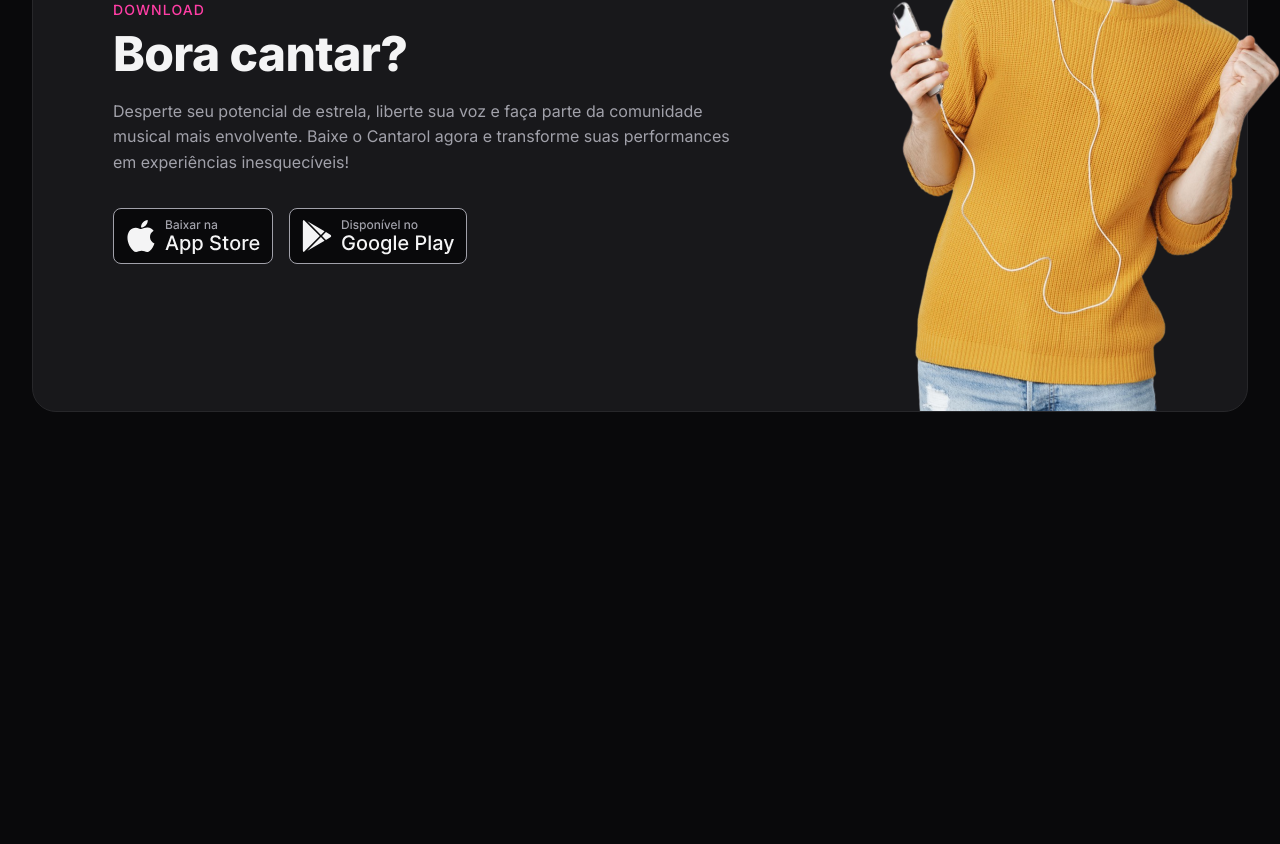
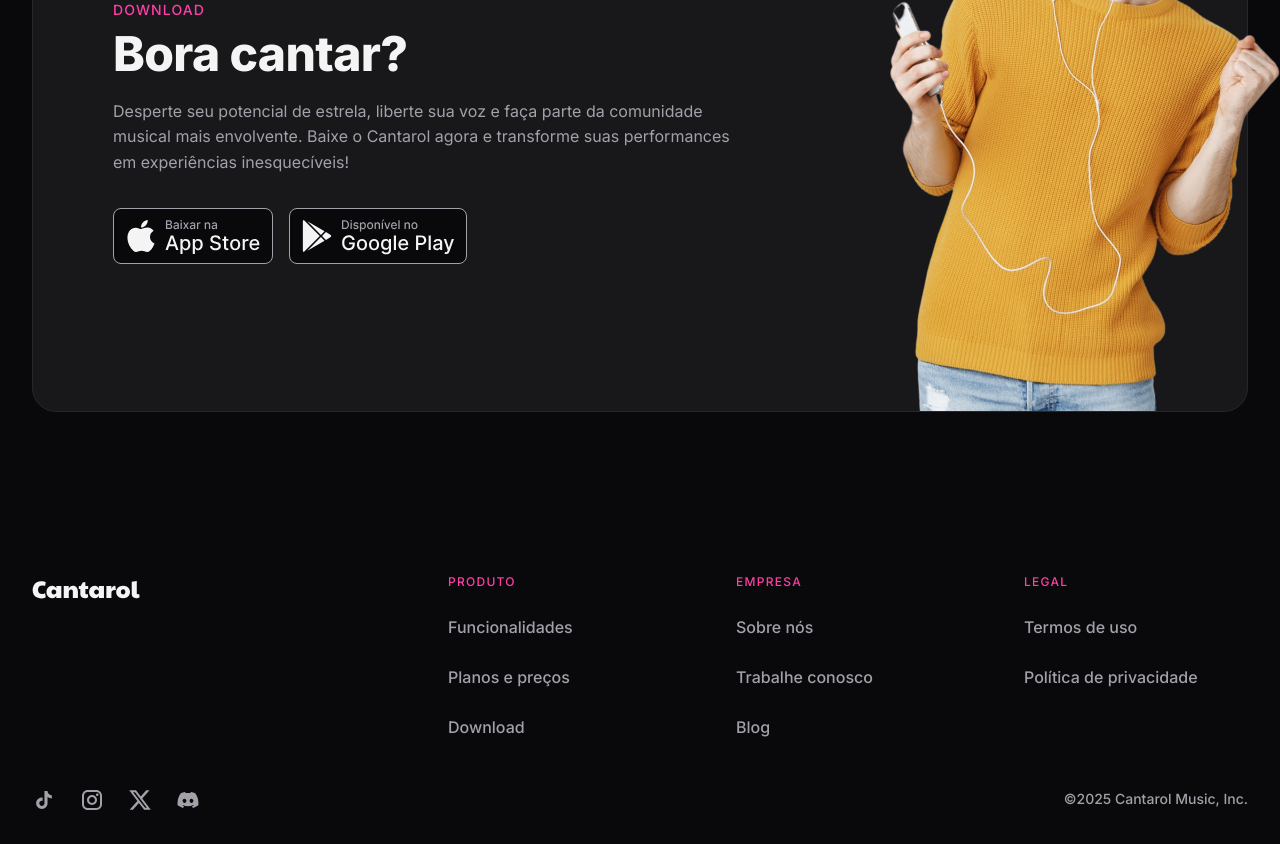
Before and after one commit to bastos88/Cantarol, a plain HTML site: page index.html in a window 1280 px wide. Shown: the part 3762-4606 px from the top of the page. Before the commit the page ends 4254 px from the top, so only its background shows below. Drawn offline with Linux system fonts and the light colour scheme.

Commit message:
footer e ajustes finais

```diff
--- a/index.html
+++ b/index.html
@@ -213,6 +213,45 @@
             </div>
         </div>
     </section>
+
+    <footer>
+        <div class="container py-xl grid">
+            <section class="grid top">
+                <img src="/assets/icons/Logo.svg" alt="" />
+
+                <nav class="even-columns">
+                    <ul role="list" class="grid gap-1.5">
+                        <li class="title">Produto</li>
+                        <li><a href="#features">Funcionalidades</a></li>
+                        <li><a href="#pricing">Planos e preços</a></li>
+                        <li><a href="#download">Download</a></li>
+                    </ul>
+
+                    <ul role="list" class="grid gap-1.5">
+                        <li class="title">Empresa</li>
+                        <li><a href="#about">Sobre nós</a></li>
+                        <li><a href="#">Trabalhe conosco</a></li>
+                        <li><a href="#">Blog</a></li>
+                    </ul>
+
+                    <ul role="list" class="grid gap-1.5">
+                        <li class="title">Legal</li>
+                        <li><a href="#">Termos de uso</a></li>
+                        <li><a href="#">Política de privacidade</a></li>
+                    </ul>
+                </nav>
+            </section>
+            <section class="bottom flex gap-1.5">
+                <div class="flex gap-1.5">
+                    <a href="#" class="socials" aria-label="tiktok"></a>
+                    <a href="#" class="socials" aria-label="instagram"></a>
+                    <a href="#" class="socials" aria-label="twitter"></a>
+                    <a href="#" class="socials" aria-label="discord"></a>
+                </div>
+                <span class="copy">©2025 Cantarol Music, Inc.</span>
+            </section>
+        </div>
+    </footer>
 </body>
 
 </html>
--- /dev/null
+++ b/styles/footer.css
@@ -0,0 +1,59 @@
+footer {
+    color: var(--text-color-secondary);
+    font-weight: var(--fw-md);
+
+    & .container {
+        padding-inline: 3rem;
+    }
+
+    & .container,
+    & .top {
+        gap: 3rem;
+    }
+
+    & nav.even-columns {
+        gap: 4rem;
+    }
+
+    & .top ul {
+        align-content: start;
+    }
+
+    & .title {
+        font-size: 0.75rem;
+        letter-spacing: 0.08rem;
+        text-transform: uppercase;
+        color: var(--brand-color-secondary);
+    }
+
+    & .bottom {
+        flex-wrap: wrap;
+
+        & > div {
+            margin-right: auto;
+        }
+
+        & span {
+            font-size: 0.875rem;
+        }
+    }
+
+    @media (width >= 80em) {
+        .container {
+            padding-inline: 0;
+            padding-bottom: 2rem;
+        }
+
+        & .top {
+            grid-template-columns: auto 1fr;
+
+            & nav {
+                margin-left: auto;
+
+                & ul {
+                    width: 14rem;
+                }
+            }
+        }
+    }
+}
--- a/styles/index.css
+++ b/styles/index.css
@@ -10,3 +10,4 @@
 @import url(features.css) (width >= 80rem);
 @import url(pricing.css);
 @import url(download.css);
+@import url(footer.css);
--- a/styles/social.css
+++ b/styles/social.css
@@ -25,4 +25,11 @@ a.socials {
       --bg-img: url(../assets/icons/insta-hover.svg);
     }
   }
+  &[aria-label="discord"] {
+    --bg-img: url(../assets/icons/discord.svg);
+
+    &:hover {
+      --bg-img: url(../assets/icons/discord-hover.svg);
+    }
+  }
 }
```
Also changed, not shown: assets/icons/discord-hover.svg (added).
